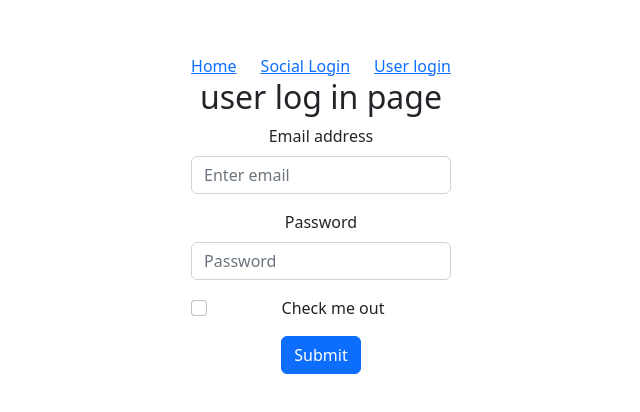
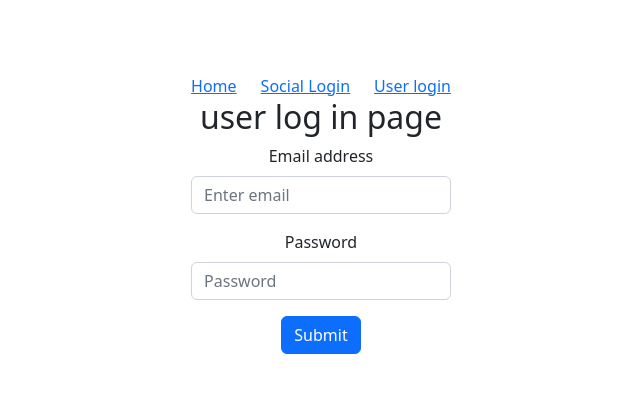
Before and after one commit to Sobuj54/module-59.5-firebase-login-recap-and-practice, a React (Vite) app: page /user in a window 1280 px wide. Shown: the part 186-598 px from the top of the page, without its empty margins (319-959 px from the left). Built offline with nearby package versions, Linux system fonts and the light colour scheme.

Commit message:
created user with email and password

```diff
--- a/src/Components/User/User.jsx
+++ b/src/Components/User/User.jsx
@@ -1,25 +1,48 @@
+import { createUserWithEmailAndPassword, getAuth } from "firebase/auth";
 import React from "react";
 import Button from "react-bootstrap/Button";
 import Form from "react-bootstrap/Form";
+import app from "../../firebase.config";
 
 const User = () => {
+  const auth = getAuth(app);
+
+  const handleOnSubmitForm = (event) => {
+    event.preventDefault();
+
+    // getting email and password from input field
+    const email = event.target.email.value;
+    const password = event.target.password.value;
+    console.log(email, password);
+
+    createUserWithEmailAndPassword(auth, email, password)
+      .then((result) => {
+        const user = result.user;
+        console.log(user);
+      })
+      .catch((error) => {
+        console.log(error.message);
+      });
+  };
   return (
     <div>
       <h2>user log in page</h2>
 
-      <Form>
+      <Form onSubmit={handleOnSubmitForm}>
         <Form.Group className="mb-3" controlId="formBasicEmail">
           <Form.Label>Email address</Form.Label>
-          <Form.Control type="email" placeholder="Enter email" />
+          <Form.Control type="email" name="email" placeholder="Enter email" />
         </Form.Group>
 
         <Form.Group className="mb-3" controlId="formBasicPassword">
           <Form.Label>Password</Form.Label>
-          <Form.Control type="password" placeholder="Password" />
+          <Form.Control
+            type="password"
+            name="password"
+            placeholder="Password"
+          />
         </Form.Group>
-        <Form.Group className="mb-3" controlId="formBasicCheckbox">
-          <Form.Check type="checkbox" label="Check me out" />
-        </Form.Group>
+
         <Button variant="primary" type="submit">
           Submit
         </Button>
```
